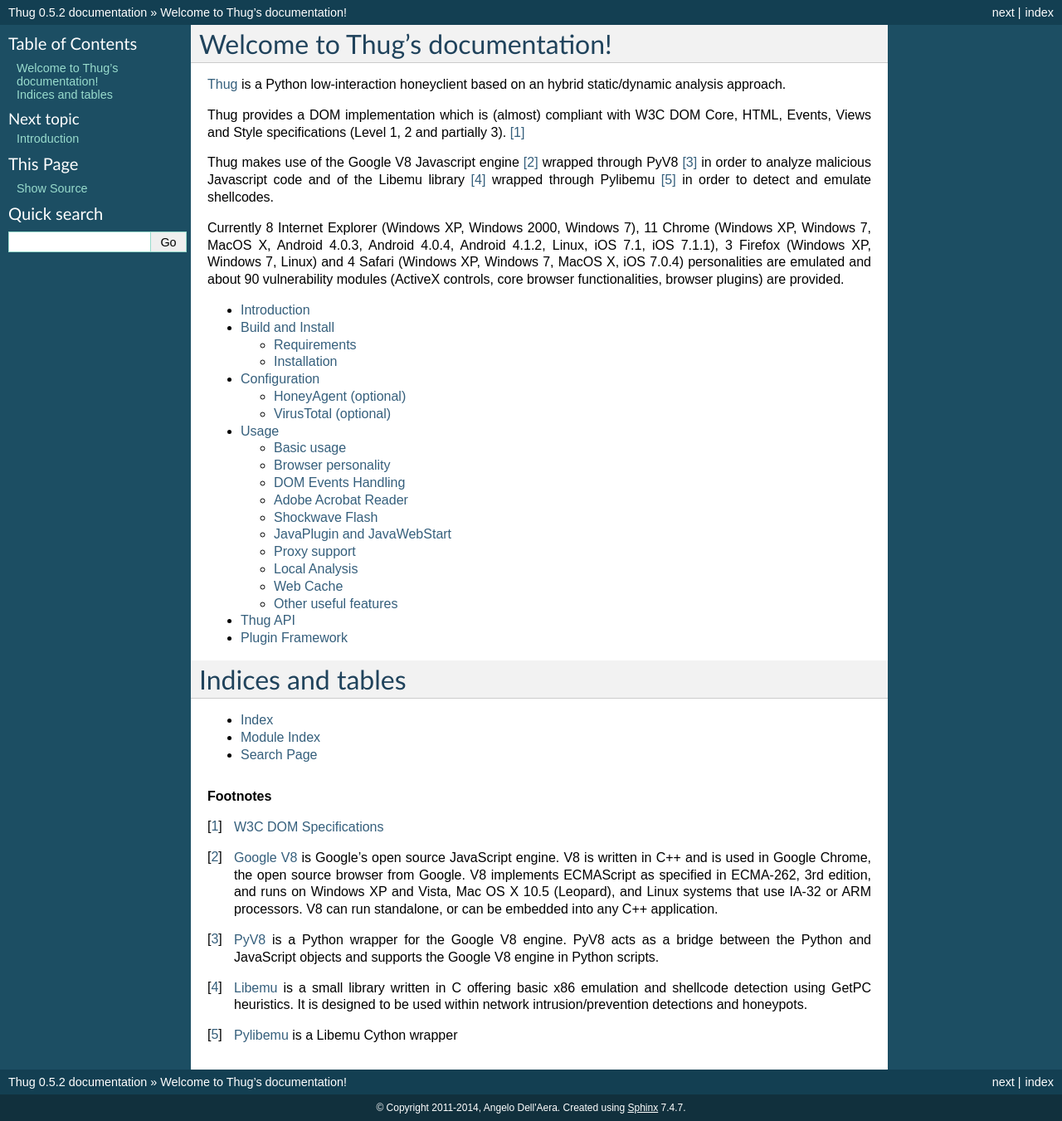
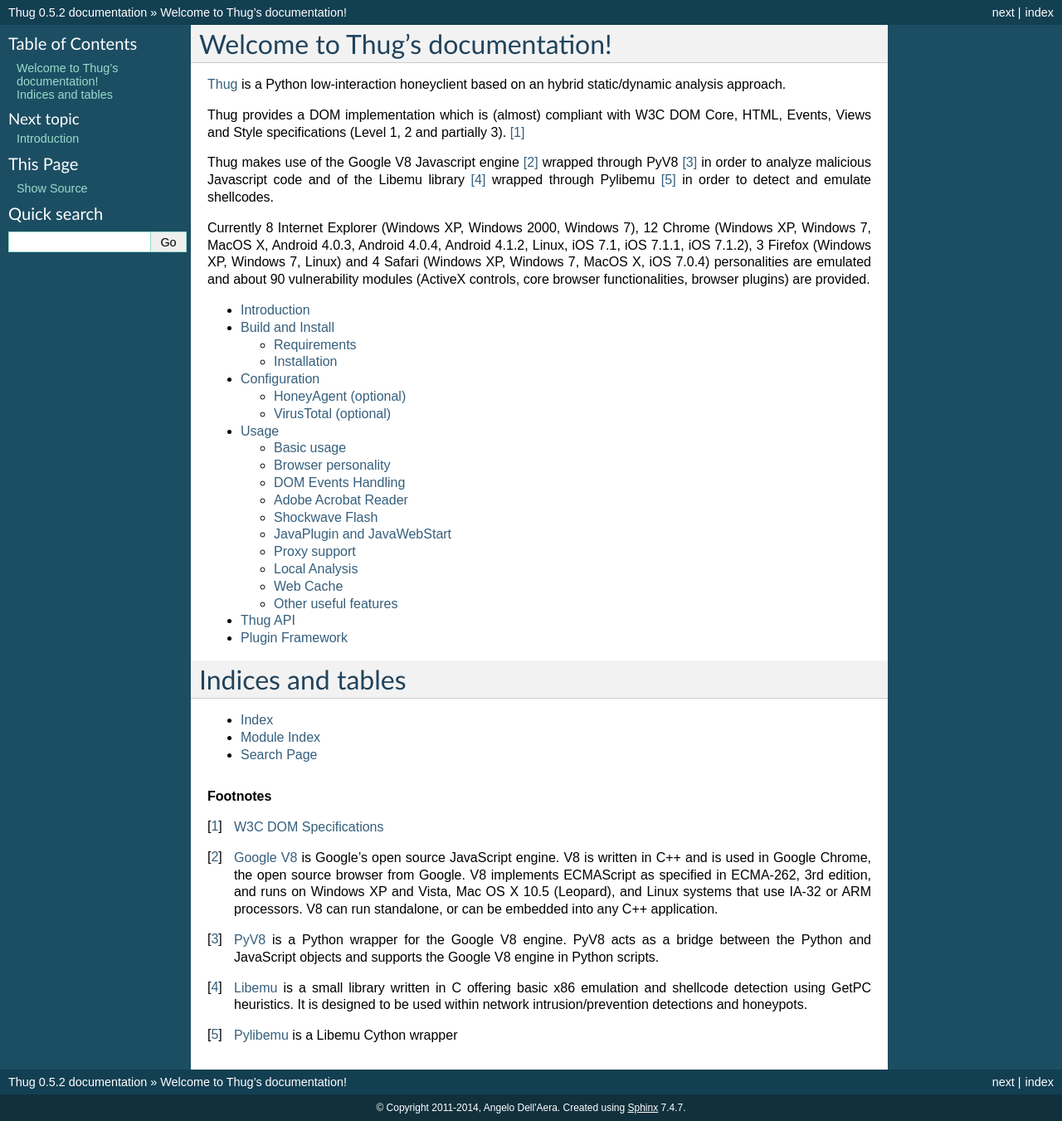
Before and after one commit to buffer/thug, a Sphinx documentation site: the page built from doc/source/index.rst, in a window 1280 px wide. Shown: the whole page at 83% size. Built offline with Sphinx 7.4.7, drawn with Linux system fonts in a browser that asks for light colours.

Commit message:
Updated documentation

```diff
--- a/doc/source/index.rst
+++ b/doc/source/index.rst
@@ -16,11 +16,11 @@
 analyze malicious Javascript code and of the Libemu library [#f4]_ wrapped through Pylibemu [#f5]_
 in order to detect and emulate shellcodes.
 
-Currently 8 Internet Explorer (Windows XP, Windows 2000, Windows 7), 11 Chrome (Windows XP,
-Windows 7, MacOS X, Android 4.0.3, Android 4.0.4, Android 4.1.2, Linux, iOS 7.1, iOS 7.1.1), 3 Firefox
-(Windows XP, Windows 7, Linux) and 4 Safari (Windows XP, Windows 7, MacOS X, iOS 7.0.4) personalities
-are emulated and about 90 vulnerability modules (ActiveX controls, core browser functionalities, browser
-plugins) are provided.
+Currently 8 Internet Explorer (Windows XP, Windows 2000, Windows 7), 12 Chrome (Windows XP,
+Windows 7, MacOS X, Android 4.0.3, Android 4.0.4, Android 4.1.2, Linux, iOS 7.1, iOS 7.1.1,
+iOS 7.1.2), 3 Firefox (Windows XP, Windows 7, Linux) and 4 Safari (Windows XP, Windows 7,
+MacOS X, iOS 7.0.4) personalities are emulated and about 90 vulnerability modules (ActiveX
+controls, core browser functionalities, browser plugins) are provided.
 
 .. toctree::
    :maxdepth: 2
--- a/doc/source/usage.rst
+++ b/doc/source/usage.rst
@@ -89,6 +89,7 @@
             ipadsafari7             Safari 7.0              (iPad, iOS 7.0.4)
             ipadchrome33            Chrome 33.0.1750.21     (iPad, iOS 7.1)
             ipadchrome35            Chrome 35.0.1916.41     (iPad, iOS 7.1.1)
+            ipadchrome37            Chrome 37.0.2062.52     (iPad, iOS 7.1.2)
 
 Let's start with a first basic real-world example: a Blackhole exploit kit.
 
```
Also changed, not shown: README.md (+3 -2 lines).
